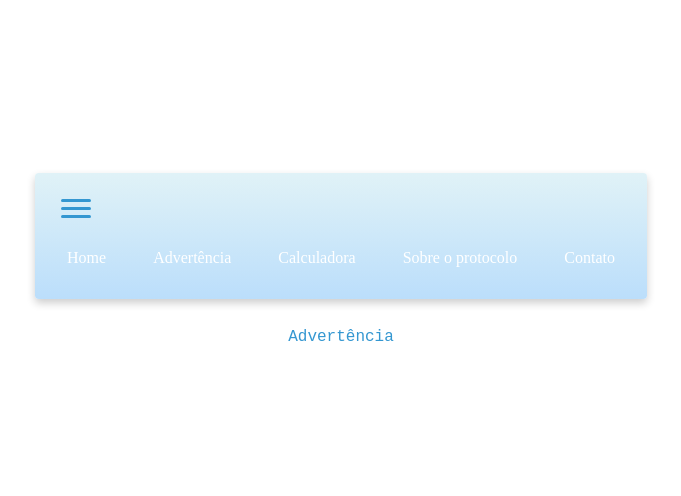
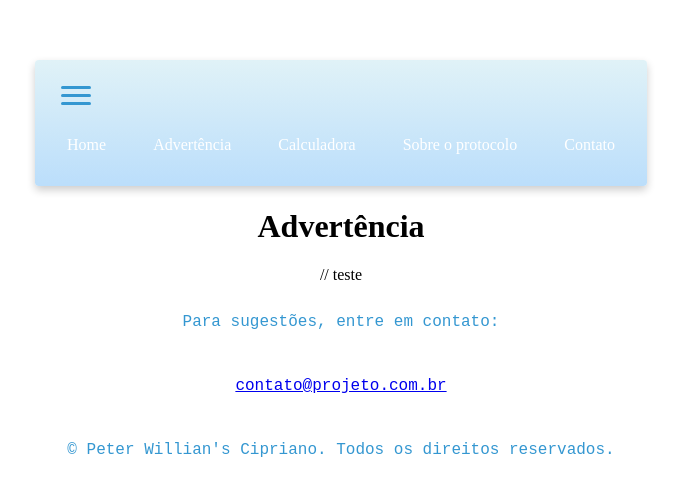
Before and after one commit to willians-peter/GLICEMIA_CONTROL, a plain HTML site: page Advertencia.html in a window 1280 px wide. Shown: the part 132-628 px from the top of the page, without its empty margins (299-980 px from the left). Drawn offline with Linux system fonts and the light colour scheme.

Commit message:
Update Advertencia.html

```diff
--- a/Advertencia.html
+++ b/Advertencia.html
@@ -19,7 +19,7 @@
       <li><a href="#Calculadora">Calculadora</a>
       <ul class="submenu">
           <li><a href="Inicio e religar.html">Inicío</a></li>
-          <li><a href="#Manutencao">Manutenção</a></li>
+          <li><a href="Index.html">Manutenção</a></li>
           <li><a href="Inicio e religar.html">Religar</a></li>
         </ul>
       </li>
@@ -31,4 +31,12 @@
       <li><a href="#Contato">Contato</a></li>
     </ul>
   </nav>
-<p>Advertência</p>
+<h1>Advertência</h1>
+// teste
+ <footer>
+  <div id="Contato">
+    <p>Para sugestões, entre em contato:</p>
+    <p><a href="mailto:contato@projeto.com.br">contato@projeto.com.br</a></p>
+    <p>&copy; Peter Willian's Cipriano. Todos os direitos reservados.</p>
+  </div>
+</footer>
```
